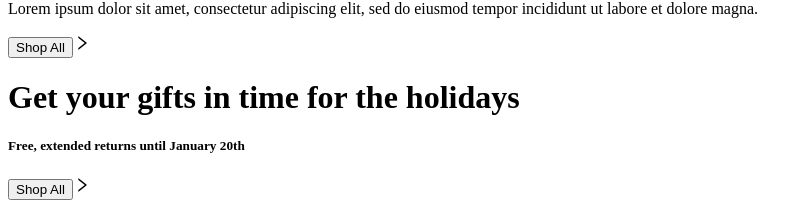
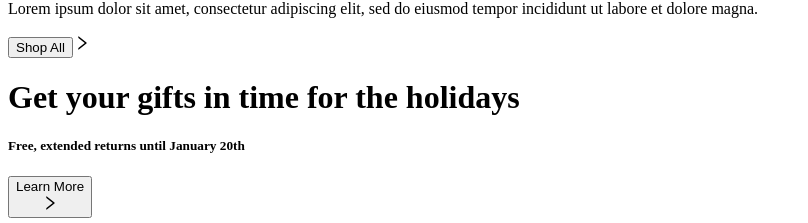
Before and after one commit to danielknight261/Function-DT, a Next.js app in the folder my-app/: page / in a window 1280 px wide. Shown: the part 3615-3838 px from the top of the page, without its empty margins (0-808 px from the left). Built offline with nearby package versions, Linux system fonts and the light colour scheme.

Commit message:
learn more section very close the figma

```diff
--- a/my-app/components/LearnMore.js
+++ b/my-app/components/LearnMore.js
@@ -2,18 +2,24 @@ import { AiOutlineRight } from "react-icons/ai";
 
 const LearnMore = () => {
   return (
-<div className="m-auto bg-green-950">
-    <div className="flex justify-center items-center ">
-  <div className="p-20 text-white">
-    <h1>Get your gifts in time for the holidays</h1>
-    <h5>Free, extended returns until January 20th</h5>
-    <div className="flex border rounded-sm divide-x">
-      <button className="">Shop All</button>
-      <AiOutlineRight size={18} />
+<div className="flex justify-center items-center bg-[#19291C]">
+  <div className="p-20 text-white text-center">
+    <h1 className="text-xl py-2">Get your gifts in time for the holidays</h1>
+    <h5 className="text-sm opacity-50 py-2">Free, extended returns until January 20th</h5>
+
+    <div className="flex justify-center rounded-sm ">
+  <button className=" flex items-center border border-[#91939F] py-2 px-2 pr-2">
+  <div className="">Learn More </div>
+  <div className=" "><AiOutlineRight size={18} /></div>
+
+
+  </button>
+</div>
+
     </div>
   </div>
-</div>
-</div>
+
+
 
 
 
```
